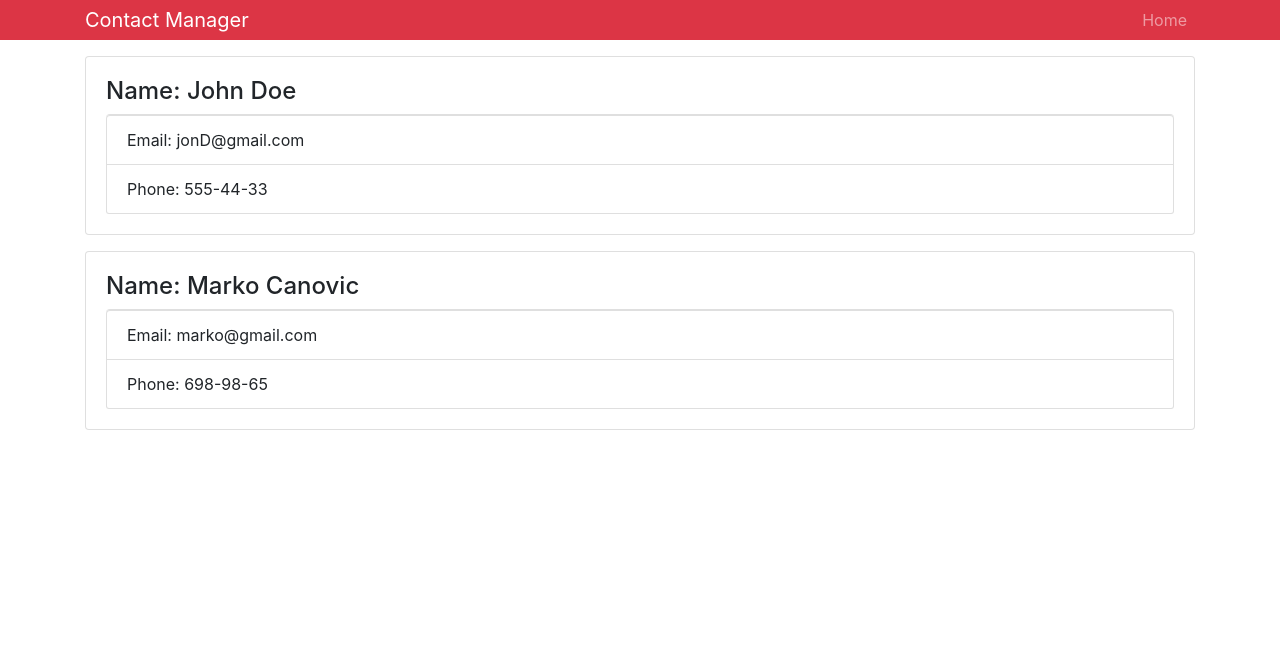
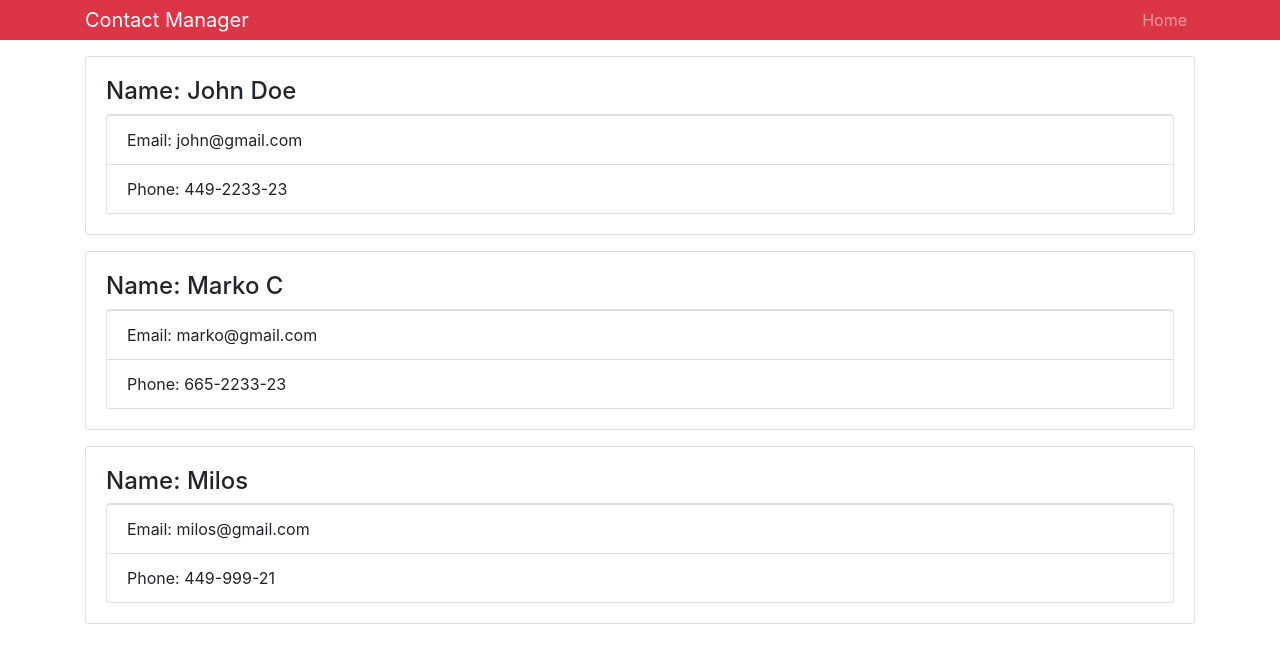
Before and after one commit to MarkoTON/react-front-to-back-default.github.io, a React (Create React App) app in the folder contactmanager/: page / in a window 1280 px wide. Shown: the top 660 px of the page. Built offline with nearby package versions, Linux system fonts and the light colour scheme.

Commit message:
Adding ContactS component

```diff
--- a/contactmanager/src/App.js
+++ b/contactmanager/src/App.js
@@ -1,5 +1,5 @@
 import React, { Component } from 'react';
-import Contact from './components/Contact';
+import Contacts from './components/Contacts';
 import Header from './components/Header';
 
 import 'bootstrap/dist/css/bootstrap.min.css';
@@ -12,8 +12,7 @@ class App extends Component {
         {/* <Header  /> */}
         <Header branding="Contact Manager" />
         <div className="container">
-          <Contact name="John Doe" email="jonD@gmail.com" phone="555-44-33" />
-          <Contact name="Marko Canovic" email="marko@gmail.com" phone="698-98-65" />
+          <Contacts />
         </div>
       </div>
     );
--- a/contactmanager/src/components/Contact.js
+++ b/contactmanager/src/components/Contact.js
@@ -3,13 +3,11 @@ import PropTypes from 'prop-types';
 
 class Contact extends Component {
   static propTypes = {
-    name: PropTypes.string.isRequired,
-    email: PropTypes.string.isRequired,
-    phone: PropTypes.string.isRequired
+    contact: PropTypes.object.isRequired
   };
 
   render() {
-    const {email, name, phone} =  this.props;
+    const {email, name, phone} =  this.props.contact;
 
     return (
       <div className="card card-body mb-3">
--- /dev/null
+++ b/contactmanager/src/components/Contacts.js
@@ -0,0 +1,30 @@
+import React, { Component } from 'react'
+import Contact from './Contact';
+
+class Contacts extends Component {
+  constructor(){
+    super();
+
+    this.state = {
+      contacts: [
+        { id:1, name: "John Doe", email: "john@gmail.com", phone: '449-2233-23' },
+        { id:2, name: "Marko C", email: "marko@gmail.com", phone: '665-2233-23' },
+        { id:3, name: "Milos", email: "milos@gmail.com", phone: '449-999-21' }
+      ]
+    }
+  }
+
+  render() {
+    const { contacts } = this.state;
+
+    return (
+      <div>
+        {contacts.map(contact => (
+          <Contact contact={contact} key={contact.id} />
+        ))}
+      </div>
+    )
+  }
+};
+
+export default Contacts
```
